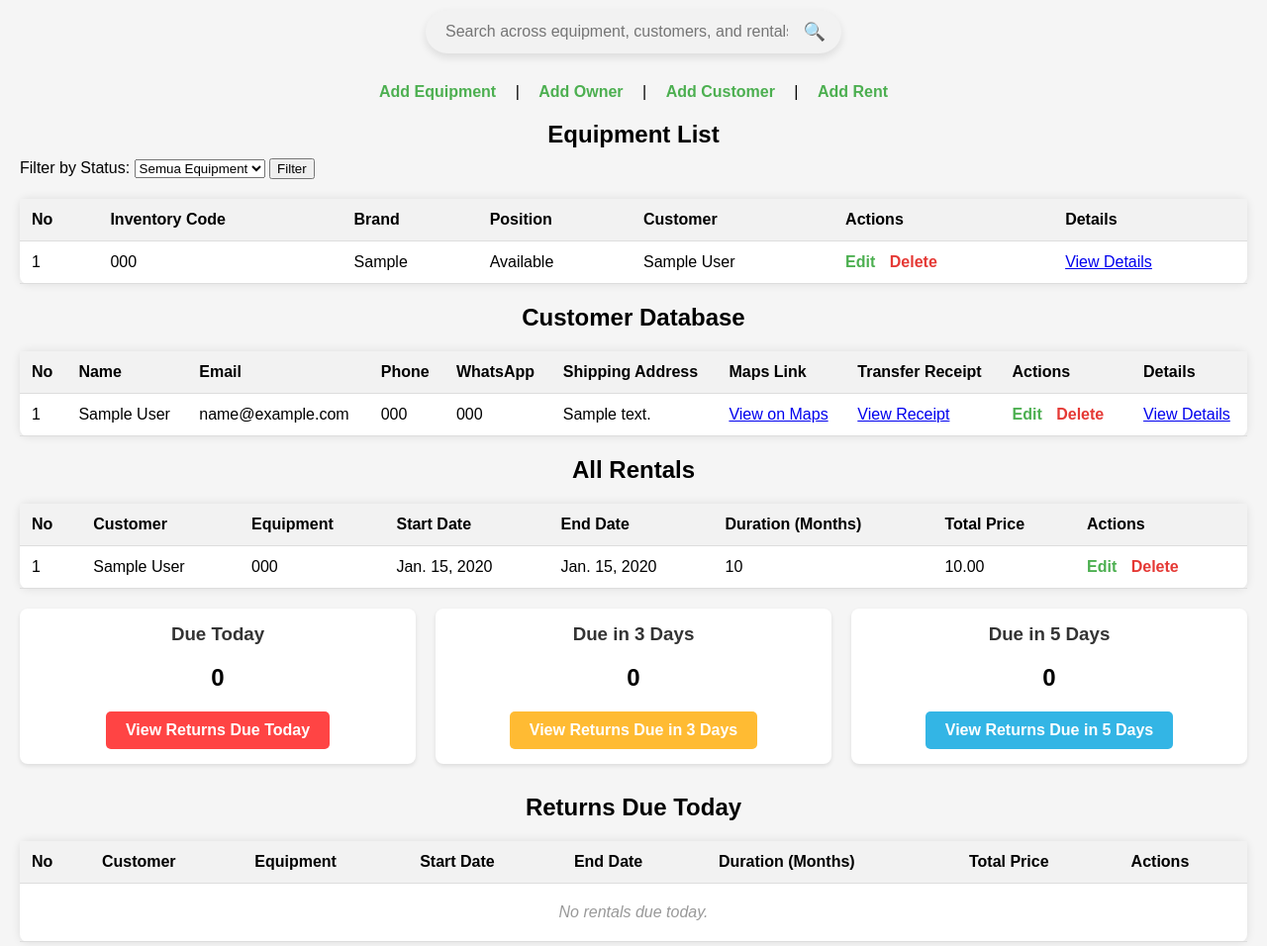
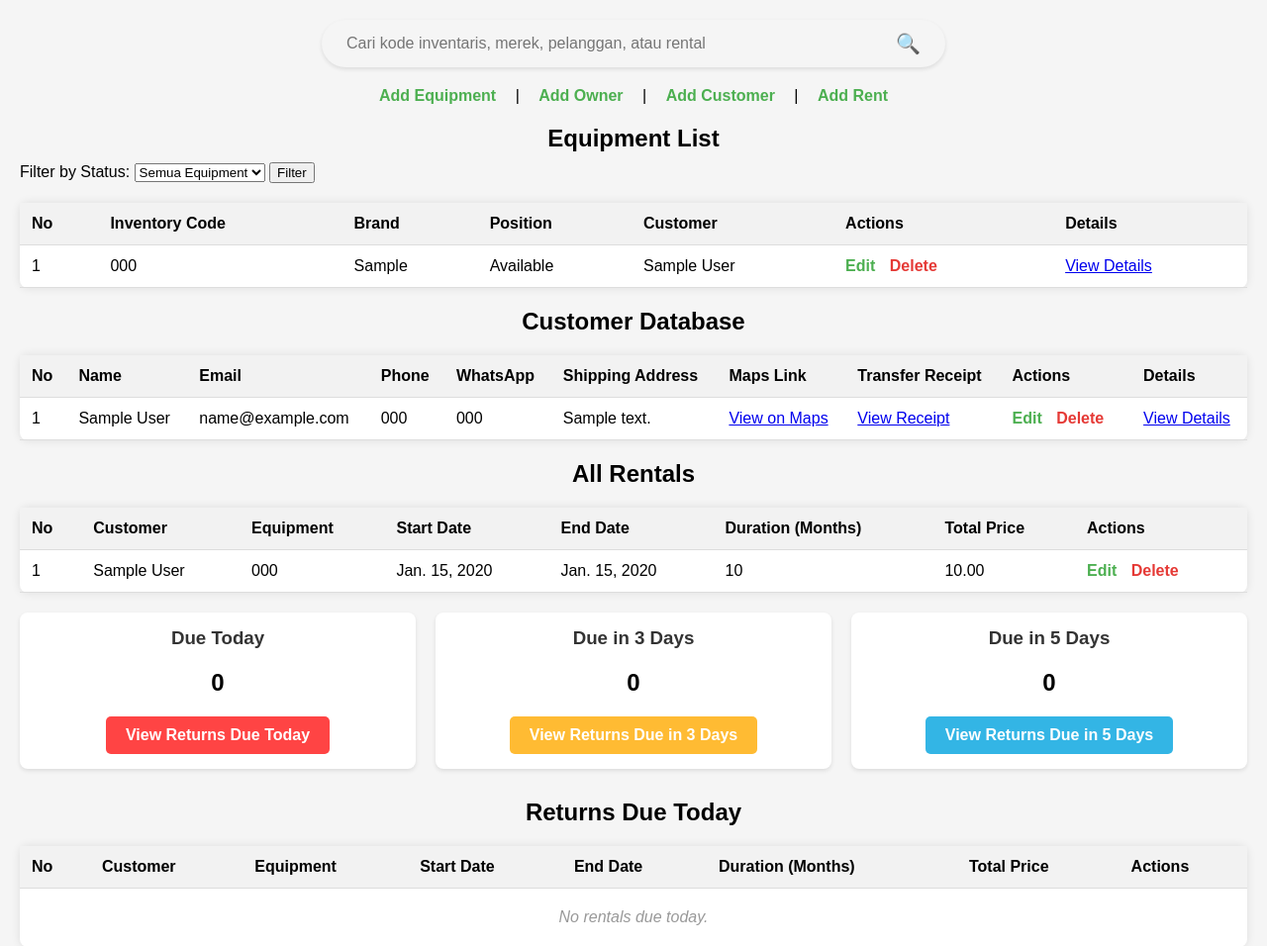
Before and after one commit to nayarachmi/dashboard-inventory, a Django app: page / in a window 1280 px wide. Shown: the part 108-1064 px from the top of the page at 99% size. Run offline with Django 5.2, Linux system fonts and the light colour scheme; tables that the repository leaves empty hold one stand-in row (values such as "Sample post").

Commit message:
fix transfer receipt and search

```diff
--- a/inventory/templates/inventory/add_customer.html
+++ b/inventory/templates/inventory/add_customer.html
@@ -52,7 +52,7 @@
 </head>
 <body>
     <h1>Add Rental</h1>
-    <form method="POST">
+    <form method="POST" enctype="multipart/form-data">
         {% csrf_token %}
         {{ form.as_p }}
         <button type="submit">Add Rental</button>
--- a/inventory/templates/inventory/dashboard.html
+++ b/inventory/templates/inventory/dashboard.html
@@ -151,69 +151,226 @@
         <h1>Inventory Dashboard</h1>
     </header>
 
+    {% comment %} dashboard.html {% endcomment %}
 <form method="GET" action="{% url 'inventory_dashboard' %}" class="search-form">
     <div class="search-container">
         <input
             type="text"
             name="search"
-                placeholder="Search across equipment, customers, and rentals"
+            placeholder="Cari kode inventaris, merek, pelanggan, atau rental"
             value="{{ search_query }}"
             class="search-input"
         />
-            <button type="submit" class="search-button">
-                🔍
-            </button>
+        <button type="submit" class="search-button">🔍</button>
     </div>
 </form>
 
+{% if search_query %}
+    <div class="search-results">
+        <h3>Hasil Pencarian untuk "{{ search_query }}"</h3>
+
+        {% if equipment_list or customer_list or rental_list %}
+            <div class="results-container">
+                {% if equipment_list %}
+                    <div class="result-section">
+                        <h4>Peralatan</h4>
+                        <table class="result-table">
+                            <thead>
+                                <tr>
+                                    <th>Kode</th>
+                                    <th>Merek</th>
+                                    <th>Tipe</th>
+                                    <th>Status</th>
+                                </tr>
+                            </thead>
+                            <tbody>
+                                {% for equipment in equipment_list %}
+                                <tr>
+                                    <td>{{ equipment.inventory_code }}</td>
+                                    <td>{{ equipment.brand }}</td>
+                                    <td>{{ equipment.type }}</td>
+                                    <td>
+                                        <span class="status-badge {{ equipment.position }}">
+                                            {{ equipment.get_position_display }}
+                                        </span>
+                                    </td>
+                                </tr>
+                                {% endfor %}
+                            </tbody>
+                        </table>
+                    </div>
+                {% endif %}
+
+                {% if customer_list %}
+                    <div class="result-section">
+                        <h4>Pelanggan</h4>
+                        <table class="result-table">
+                            <thead>
+                                <tr>
+                                    <th>Nama</th>
+                                    <th>Email</th>
+                                    <th>No. Telepon</th>
+                                </tr>
+                            </thead>
+                            <tbody>
+                                {% for customer in customer_list %}
+                                <tr>
+                                    <td>{{ customer.name }}</td>
+                                    <td>{{ customer.email }}</td>
+                                    <td>{{ customer.phone_number }}</td>
+                                </tr>
+                                {% endfor %}
+                            </tbody>
+                        </table>
+                    </div>
+                {% endif %}
+
+                {% if rental_list %}
+                    <div class="result-section">
+                        <h4>Rental</h4>
+                        <table class="result-table">
+                            <thead>
+                                <tr>
+                                    <th>Peralatan</th>
+                                    <th>Pelanggan</th>
+                                    <th>Tanggal Mulai</th>
+                                    <th>Tanggal Selesai</th>
+                                </tr>
+                            </thead>
+                            <tbody>
+                                {% for rental in rental_list %}
+                                <tr>
+                                    <td>{{ rental.equipment.brand }} - {{ rental.equipment.inventory_code }}</td>
+                                    <td>{{ rental.customer.name }}</td>
+                                    <td>{{ rental.start_date }}</td>
+                                    <td>{{ rental.end_date }}</td>
+                                </tr>
+                                {% endfor %}
+                            </tbody>
+                        </table>
+                    </div>
+                {% endif %}
+            </div>
+        {% else %}
+            <p class="no-results">Tidak ada hasil yang ditemukan.</p>
+        {% endif %}
+    </div>
+{% endif %}
+
 <style>
-        /* Style container for search form */
 .search-form {
     display: flex;
     justify-content: center;
-            margin-bottom: 20px;
-            padding: 10px;
+    margin: 20px 0;
 }
 
-        /* Style container for input and button */
 .search-container {
     display: flex;
     align-items: center;
-            background-color: #f2f2f2;
+    background-color: #f5f5f5;
     border-radius: 25px;
-            padding: 5px 10px;
-            box-shadow: 0px 4px 8px rgba(0, 0, 0, 0.1);
-            max-width: 400px;
+    padding: 5px 15px;
+    box-shadow: 0 2px 4px rgba(0,0,0,0.1);
+    max-width: 600px;
     width: 100%;
 }
 
-        /* Style search input */
 .search-input {
     border: none;
     background: transparent;
-            outline: none;
-            padding: 8px 10px;
+    padding: 10px;
     width: 100%;
     font-size: 16px;
     color: #333;
 }
 
-        /* Style search button */
+.search-input:focus {
+    outline: none;
+}
+
 .search-button {
     background: none;
     border: none;
     cursor: pointer;
-            font-size: 18px;
-            color: #333;
+    font-size: 20px;
+    padding: 5px 10px;
+    transition: transform 0.2s;
 }
 
 .search-button:hover {
-            color: #007bff; /* Optional: change color on hover */
+    transform: scale(1.1);
 }
 
-        /* Style focus for search input */
-        .search-input:focus {
-            color: #000;
+.search-results {
+    padding: 20px;
+}
+
+.results-container {
+    display: flex;
+    flex-direction: column;
+    gap: 30px;
+}
+
+.result-section {
+    background: white;
+    border-radius: 8px;
+    box-shadow: 0 2px 4px rgba(0,0,0,0.1);
+    padding: 20px;
+}
+
+.result-table {
+    width: 100%;
+    border-collapse: collapse;
+    margin-top: 10px;
+}
+
+.result-table th,
+.result-table td {
+    padding: 12px;
+    text-align: left;
+    border-bottom: 1px solid #eee;
+}
+
+.result-table th {
+    background-color: #f8f9fa;
+    font-weight: 600;
+}
+
+.status-badge {
+    padding: 4px 8px;
+    border-radius: 4px;
+    font-size: 14px;
+}
+
+.status-badge.available {
+    background-color: #d4edda;
+    color: #155724;
+}
+
+.status-badge.rented {
+    background-color: #cce5ff;
+    color: #004085;
+}
+
+.status-badge.damaged {
+    background-color: #f8d7da;
+    color: #721c24;
+}
+
+.no-results {
+    text-align: center;
+    color: #666;
+    padding: 20px;
+}
+
+h3 {
+    color: #333;
+    margin-bottom: 20px;
+}
+
+h4 {
+    color: #444;
+    margin-bottom: 15px;
 }
 </style>
 
--- a/inventory/urls.py
+++ b/inventory/urls.py
@@ -1,5 +1,8 @@
 # inventory/urls.py
 from django.urls import path
+from django.conf import settings
+from django.conf.urls.static import static
+
 from .views import (
     dashboard_view, add_equipment_view, add_owner_view,
     equipment_detail_view, add_customer_view
@@ -24,4 +27,4 @@ urlpatterns = [
     path('customer/<int:id>/', customer_detail, name='customer_detail'),
     path('equipment/<int:id>/', equipment_detail_view, name='equipment_detail'),
     path('', inventory_dashboard, name='inventory_dashboard'),
-]
+] + static(settings.MEDIA_URL, document_root=settings.MEDIA_ROOT)
--- a/inventory/views.py
+++ b/inventory/views.py
@@ -10,38 +10,65 @@ from datetime import timedelta
 
 
 # Dashboard view
+# views.py
+from django.db.models import Q
+from django.utils import timezone
+from datetime import timedelta
+
 def dashboard_view(request):
+    # Inisialisasi queryset dasar
     equipment_list = Equipment.objects.all()
     customer_list = Customer.objects.all()
-    rental_list = Rental.objects.all()
-    equipment_list = Equipment.objects.all()
-    current_rentals = Rental.objects.filter(end_date__isnull=True)
-    today = timezone.now().date()
-    five_days_ago = today + timedelta(days=5)
-    three_days_ago = today + timedelta(days=3)
+    rental_list = Rental.objects.all().select_related('equipment', 'customer')
 
-    query = request.GET.get('search', '')  # Ambil parameter search dari URL
+    query = request.GET.get('search', '').strip()
 
     if query:
-        equipment_list = equipment_list.filter(name__icontains=query)  # Sesuaikan field
-        customer_list = customer_list.filter(name__icontains=query)    # Sesuaikan field
-        rental_list = rental_list.filter(equipment__name__icontains=query)  # Sesuaikan field
+        # Filter Equipment
+        equipment_list = equipment_list.filter(
+            Q(inventory_code__icontains=query) |
+            Q(brand__icontains=query) |
+            Q(type__icontains=query) |
+            Q(inventory_number__icontains=query)
+        )
 
+        # Filter Customer
+        customer_list = customer_list.filter(
+            Q(name__icontains=query) |
+            Q(email__icontains=query) |
+            Q(phone_number__icontains=query) |
+            Q(whatsapp_number__icontains=query)
+        )
 
-    # Mengambil data rental yang akan jatuh tempo
-    rentals_ending_today = Rental.objects.filter(end_date=today)
-    rentals_ending_3_days = Rental.objects.filter(end_date__gte=today, end_date__lte=three_days_ago).exclude(end_date=today)
-    rentals_ending_5_days = Rental.objects.filter(end_date__gte=three_days_ago, end_date__lte=five_days_ago).exclude(end_date__in=[today, three_days_ago])
+        # Filter Rental
+        rental_list = rental_list.filter(
+            Q(equipment__brand__icontains=query) |
+            Q(equipment__inventory_code__icontains=query) |
+            Q(customer__name__icontains=query) |
+            Q(total_price__icontains=query)
+        )
 
-    # Menangani filter status
+    # Filter status untuk equipment
     status = request.GET.get('status', '')
     if status:
-        equipment_list = Equipment.objects.filter(position=status)
-    else:
-        equipment_list = Equipment.objects.all()
+        equipment_list = equipment_list.filter(position=status)
 
+    # Perhitungan untuk rental yang akan jatuh tempo
+    today = timezone.now().date()
+    three_days_from_now = today + timedelta(days=3)
+    five_days_from_now = today + timedelta(days=5)
 
-    return render(request, 'inventory/dashboard.html', {
+    rentals_ending_today = Rental.objects.filter(end_date=today)
+    rentals_ending_3_days = Rental.objects.filter(
+        end_date__gt=today,
+        end_date__lte=three_days_from_now
+    )
+    rentals_ending_5_days = Rental.objects.filter(
+        end_date__gt=three_days_from_now,
+        end_date__lte=five_days_from_now
+    )
+
+    context = {
         'equipment_list': equipment_list,
         'customer_list': customer_list,
         'rental_list': rental_list,
@@ -50,7 +77,9 @@ def dashboard_view(request):
         'rentals_ending_5_days': rentals_ending_5_days,
         'status': status,
         'search_query': query,
-    })
+    }
+
+    return render(request, 'inventory/dashboard.html', context)
 
 # View for adding new equipment
 def add_equipment_view(request):
@@ -76,12 +105,15 @@ def add_owner_view(request):
 
 def add_customer_view(request):
     if request.method == 'POST':
-        form = CustomerForm(request.POST)
+        form = CustomerForm(request.POST, request.FILES)
         if form.is_valid():
-            form.save()  # Save the new customer
-            return redirect('dashboard')  # Redirect to the dashboard after saving
+            print(request.FILES)  # Debug: cek apakah file ada dalam request
+            form.save()
+            return redirect('dashboard')
+        else:
+            print(form.errors)  # Debug: cek error form jika ada
     else:
-        form = CustomerForm()  # Create an empty form for GET requests
+        form = CustomerForm()
 
     return render(request, 'inventory/add_customer.html', {'form': form})
 
```
Lines whose indentation alone changed are shown as unchanged.
